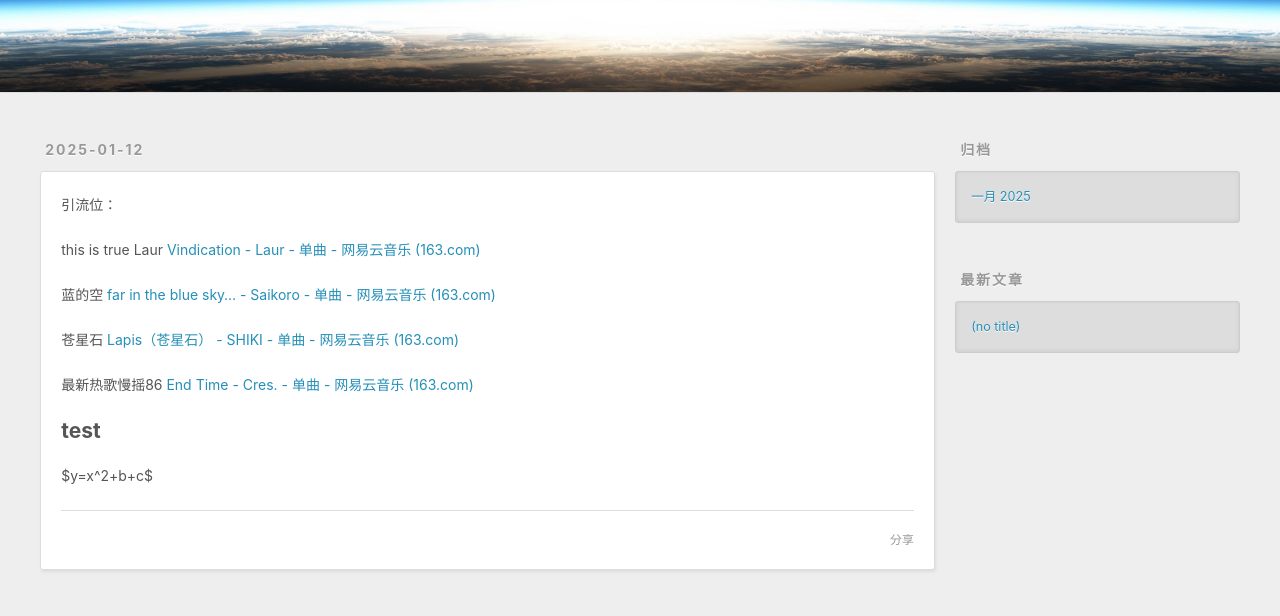
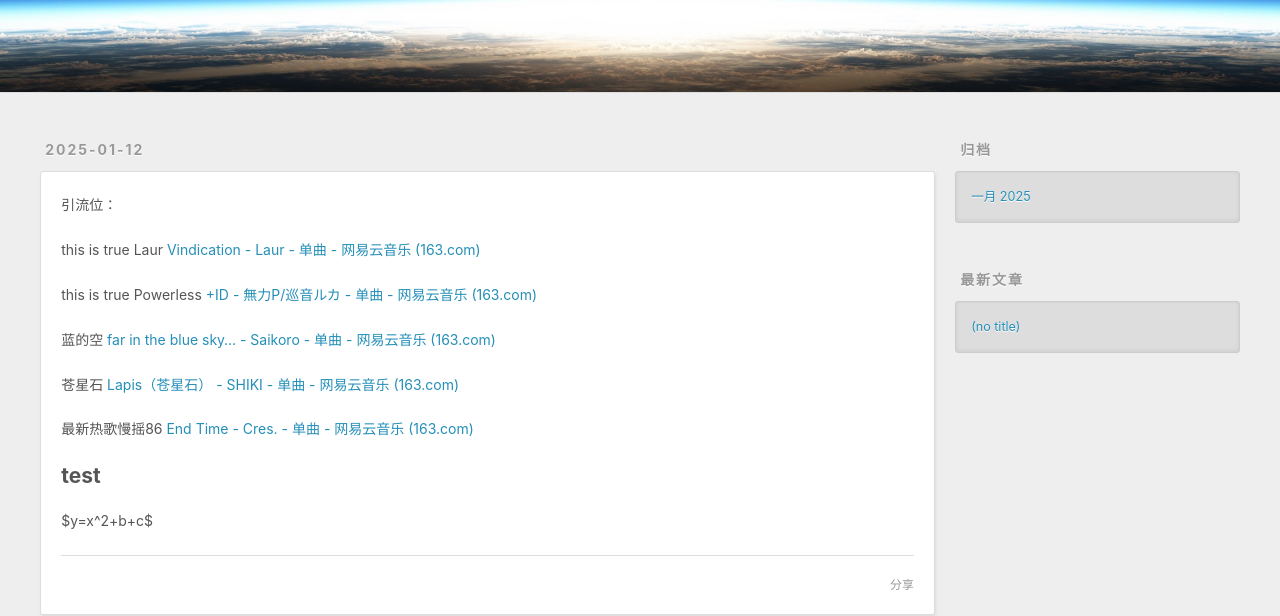
Before and after one commit to PeterPi23/levitate921.github.io, a plain HTML site: page index.html in a window 1280 px wide. Shown: the part 208-824 px from the top of the page. Drawn offline with Linux system fonts and the light colour scheme.

Commit message:
Site updated: 2025-01-12 22:43:30

```diff
--- a/index.html
+++ b/index.html
@@ -90,6 +90,7 @@
 
         <p>引流位：</p>
 <p>this is true Laur <a target="_blank" rel="noopener" href="https://music.163.com/#/song?id=1891389804">Vindication - Laur - 单曲 - 网易云音乐 (163.com)</a></p>
+<p>this is true Powerless <a target="_blank" rel="noopener" href="https://music.163.com/#/song?id=749771">+ID - 無力P&#x2F;巡音ルカ - 单曲 - 网易云音乐 (163.com)</a></p>
 <p>蓝的空 <a target="_blank" rel="noopener" href="https://music.163.com/#/song?id=2061948407">far in the blue sky… - Saikoro - 单曲 - 网易云音乐 (163.com)</a></p>
 <p>苍星石 <a target="_blank" rel="noopener" href="https://music.163.com/#/song?id=22792646">Lapis（苍星石） - SHIKI - 单曲 - 网易云音乐 (163.com)</a></p>
 <p>最新热歌慢摇86 <a target="_blank" rel="noopener" href="https://music.163.com/#/song?id=29747807">End Time - Cres. - 单曲 - 网易云音乐 (163.com)</a></p>
```
Also changed, not shown: 2025/01/12/hello-world/index.html (+4 -3 lines).
